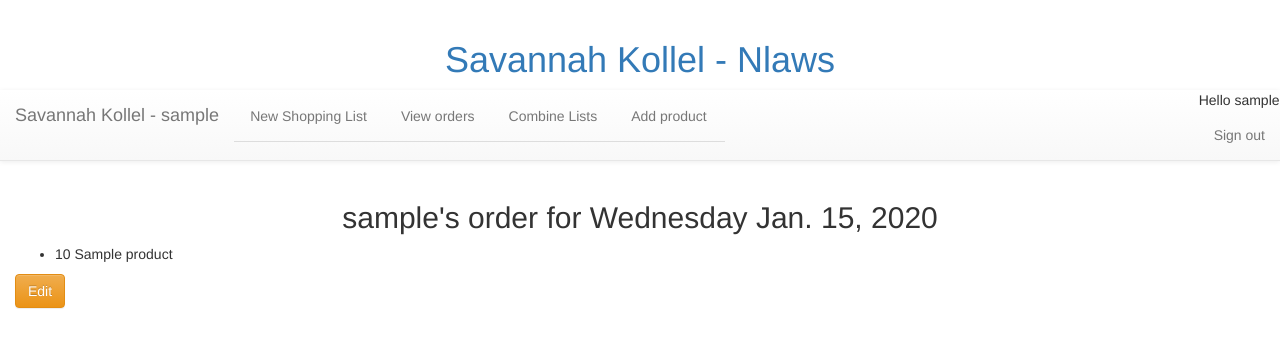
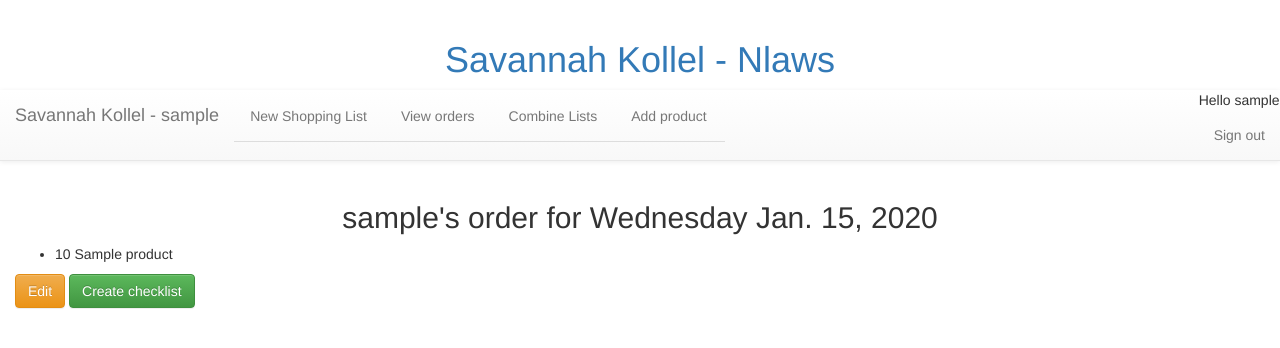
Before and after one commit to simlist/savkollel, a Django app: page /nlaws/viewlist?order=1 in a window 1280 px wide. Shown: the top 348 px of the page. Run offline with Django 3.2, Linux system fonts and the light colour scheme; a user stored in the database is signed in; tables that the repository leaves empty hold one stand-in row (values such as "Sample post"); some libraries are stand-ins or nearby versions.

Commit message:
Created new template for checkbox result.
Stopped bug stopping combine list from working.

```diff
--- a/nlaws/templates/nlaws/invoice.html
+++ b/nlaws/templates/nlaws/invoice_base.html
@@ -15,10 +15,6 @@
         {% if editable %}
         <button type="submit" class="btn btn-warning">Edit</button>
         {%endif%}
-				{%comment%}
-        <a href="{% url 'nlaws:checklist' order_id %}"
-        class="btn btn-success">
-          Create checklist</a>
-				{%endcomment%}
+				{% block buttons %}{% endblock %}
     </form>
 {%endblock%}
--- /dev/null
+++ b/nlaws/templates/nlaws/invoice_checklistable.html
@@ -0,0 +1,6 @@
+{% extends 'nlaws/invoice_base.html' %}
+{% block buttons %}
+<a href="{% url 'nlaws:checklist' order_id %}" class="btn btn-success">
+	Create checklist
+</a>
+{% endblock %}
--- a/nlaws/views.py
+++ b/nlaws/views.py
@@ -115,7 +115,7 @@
         context = {'orderdate': orderdate, 'invoice_list': invoice_list,
                    'title': 'Combined order', 'sender': 'Combine'}
 
-        return render(request, r'nlaws/invoice.html', context)
+        return render(request, r'nlaws/invoice_base.html', context)
 
 
 class ViewList(LoginRequiredMixin, View):
@@ -130,7 +130,7 @@
         context = {'invoice_list': query, 'orderdate': orderdate,
                    'title': "{0}'s order ".format(username),
                    'order_id': order_id,'editable': True}
-        return render(request, 'nlaws/invoice.html', context)
+        return render(request, 'nlaws/invoice_checklistable.html', context)
 
 
 class ViewOrders(LoginRequiredMixin, View):
```
